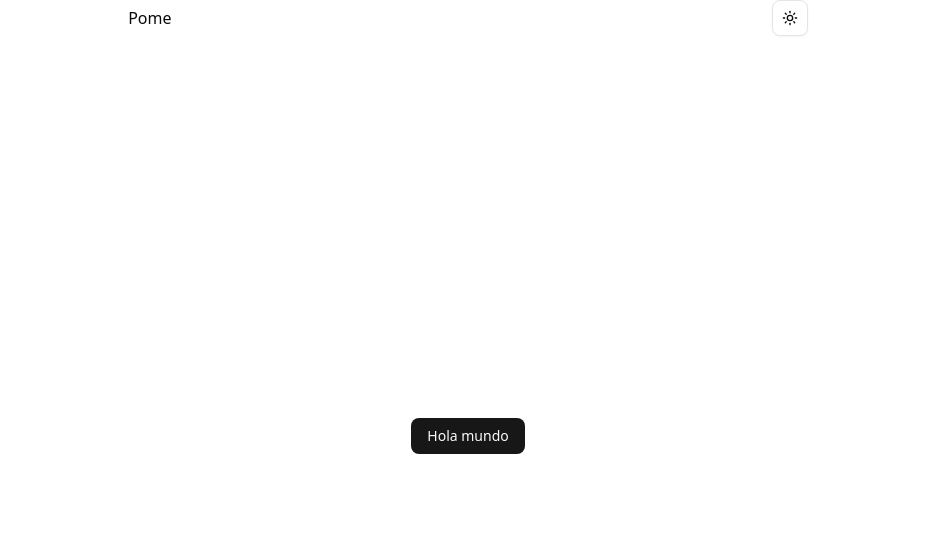
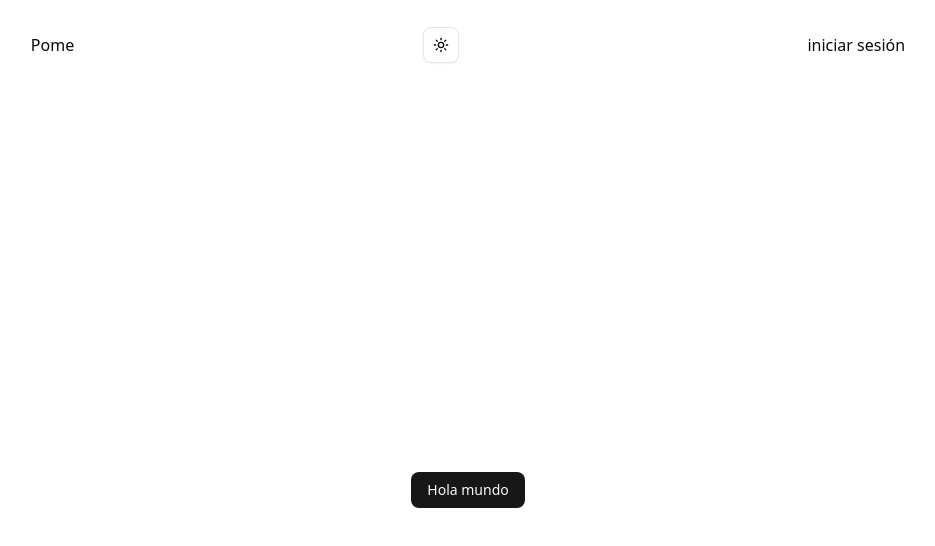
Before and after one commit to emamendoza/poma-dashboard, a Next.js app: page / in a window 1280 px wide. Shown: the top 546 px of the page, without its empty margins (172-1107 px from the left). Built offline with nearby package versions, Linux system fonts and the light colour scheme.

Commit message:
feat(app): actualizar header
- mejoro estilo
- agrego links home y login

```diff
--- a/src/app/_components/header.tsx
+++ b/src/app/_components/header.tsx
@@ -1,10 +1,14 @@
+import Link from "next/link"
 import { ModeToggle } from "./mode-toggle"
 
 export function Header() {
     return (
-        <header className="flex justify-around items-center">
-            <h1>Pome</h1>
+        <header className="flex justify-around items-center p-6">
+            <h1>
+                <Link href="/" className="border border-white p-2 rounded">Pome</Link>
+            </h1>
             <ModeToggle />
+            <Link href="/auth" className="border border-white p-2 rounded">iniciar sesión</Link>
         </header>
     )
 }
```
